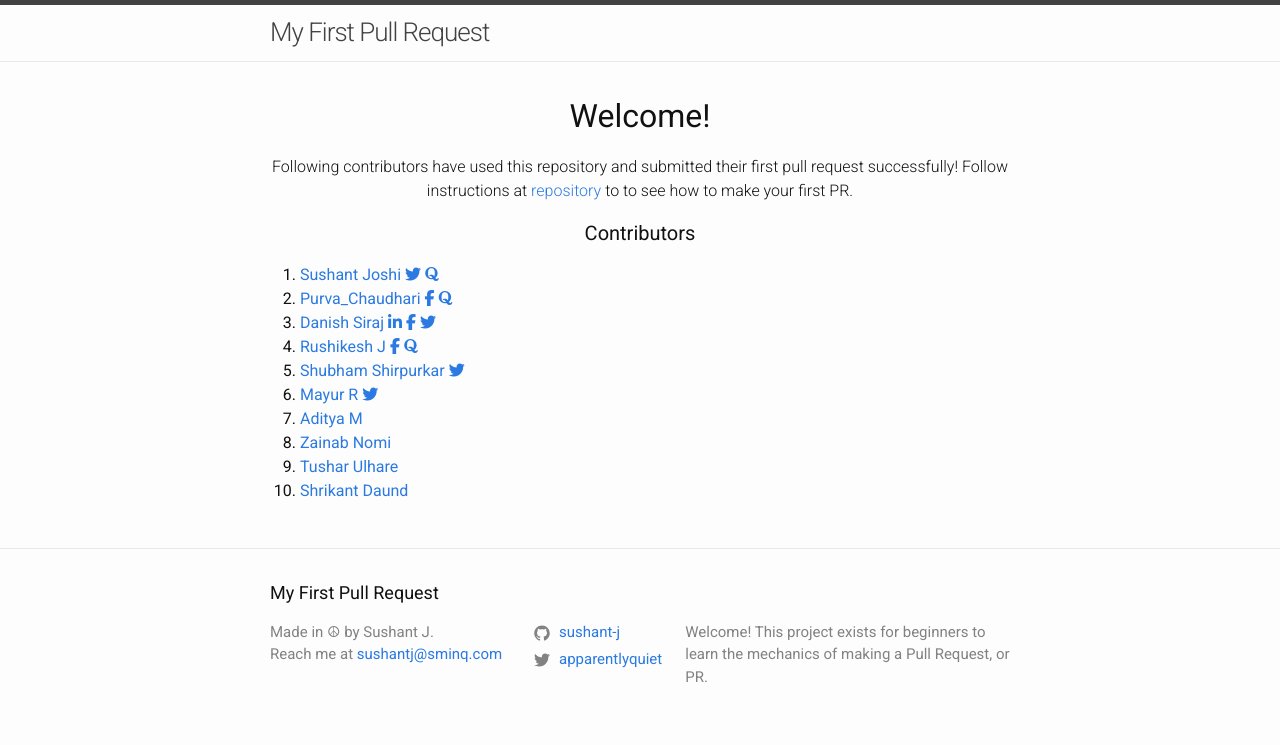
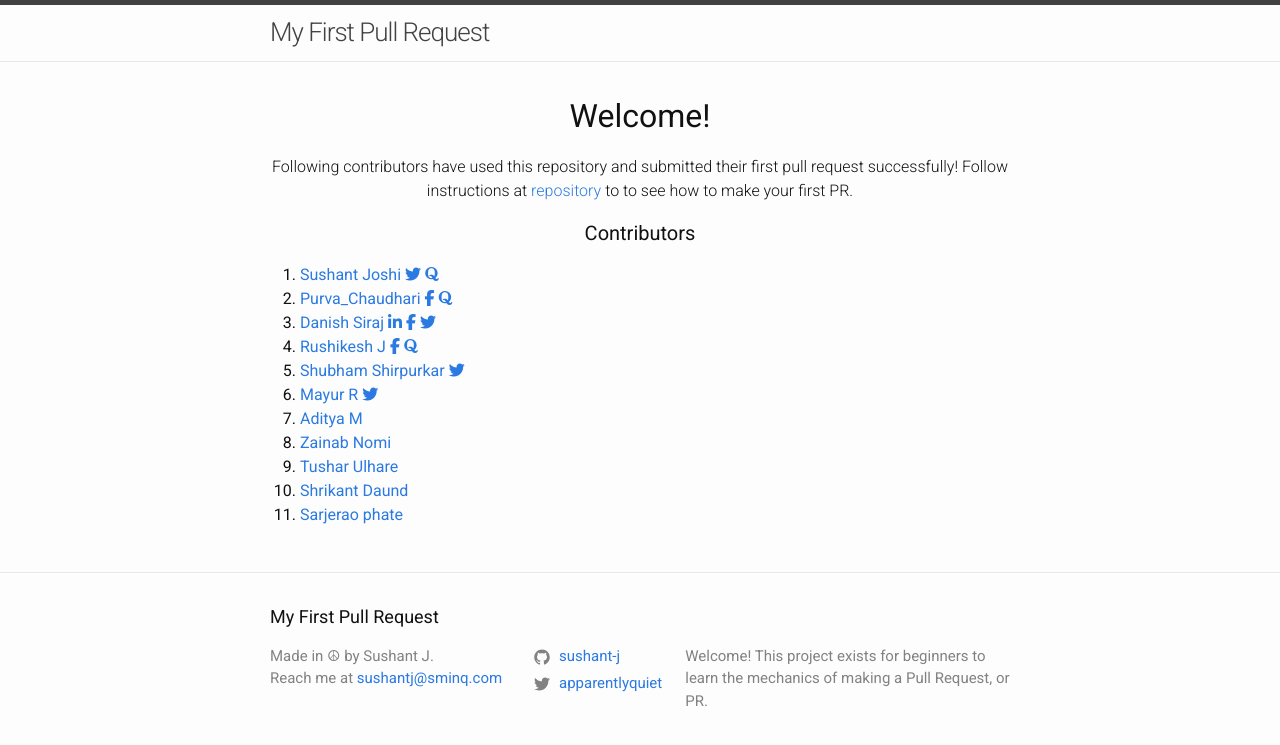
Before and after one commit to sushant-j/my-first-pull-request, a Jekyll site: the page built from index.md, in a window 1280 px wide. Shown: the top 745 px of the page. Built offline with Jekyll 4.4.1, drawn with Linux system fonts in a browser that asks for light colours; nearby versions of some CDN libraries.

Commit message:
phate bhau

```diff
--- a/_layouts/home.html
+++ b/_layouts/home.html
@@ -94,5 +94,10 @@ layout: default
         Shrikant Daund
       </a>
     </li>
+ <li>
+      <a href="https://github.com/sarjerao23">
+        Sarjerao phate
+      </a>
+    </li>
   </ol>
 </div>
```
